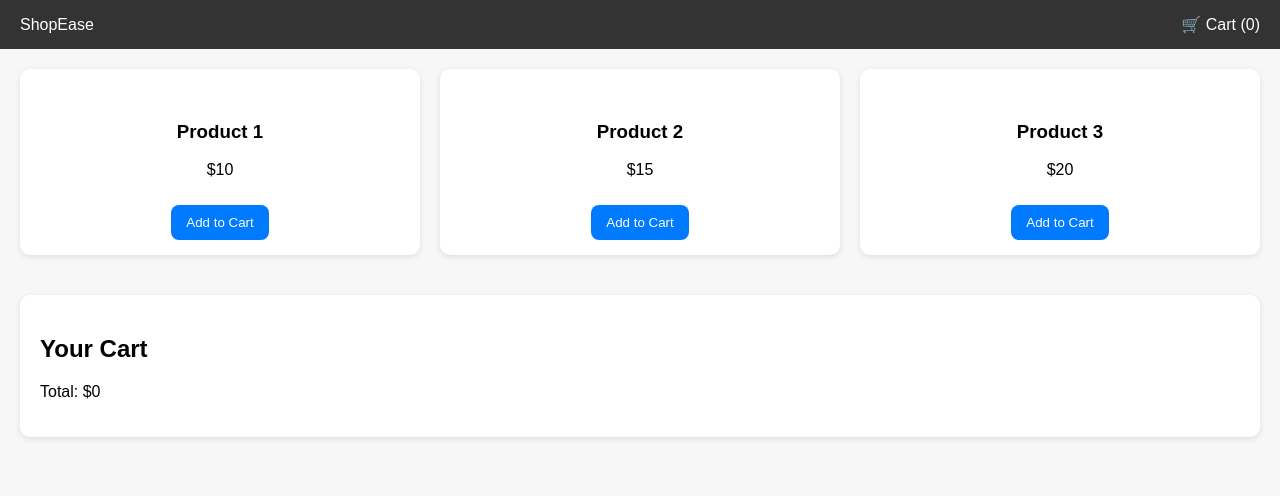
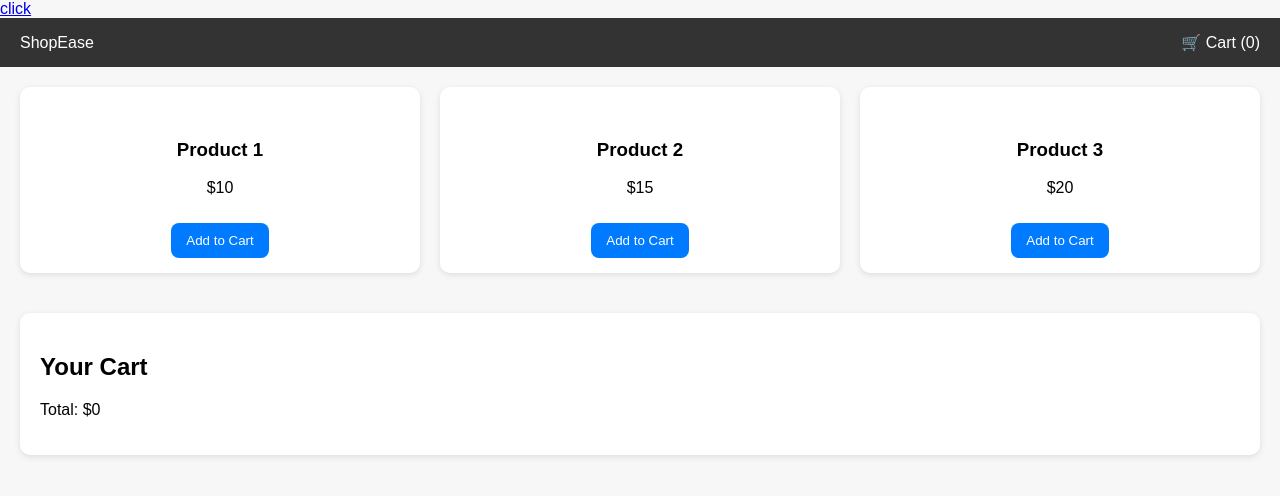
Before and after one commit to vaarthaJithendraKumar/E-commerce-website, a plain HTML site: page index.html in a window 1280 px wide. Drawn offline with Linux system fonts and the light colour scheme.

Commit message:
Update index.html

```diff
--- a/index.html
+++ b/index.html
@@ -8,7 +8,7 @@
   <link rel="stylesheet" href="styles.css">
 </head>
 <body>
-<a href="male.html"></a>
+<a href="male.html">click</a>
   <!-- Header -->
   <header>
     <div class="logo">ShopEase</div>
```
